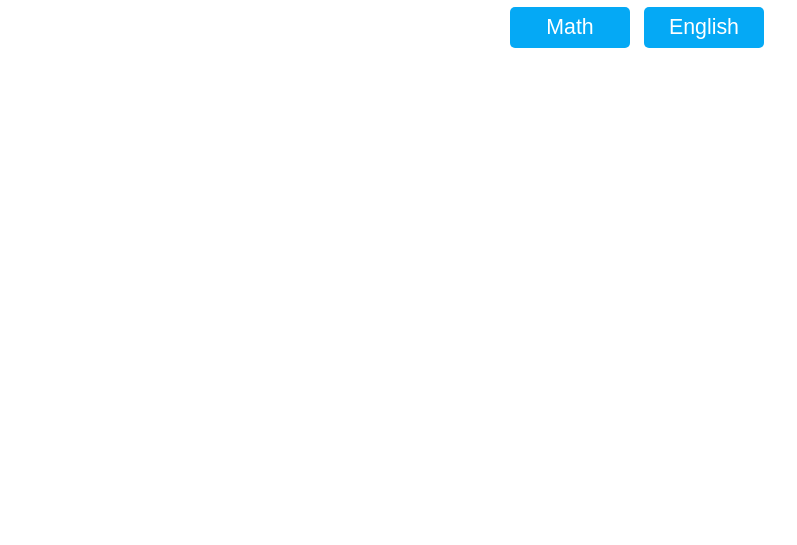
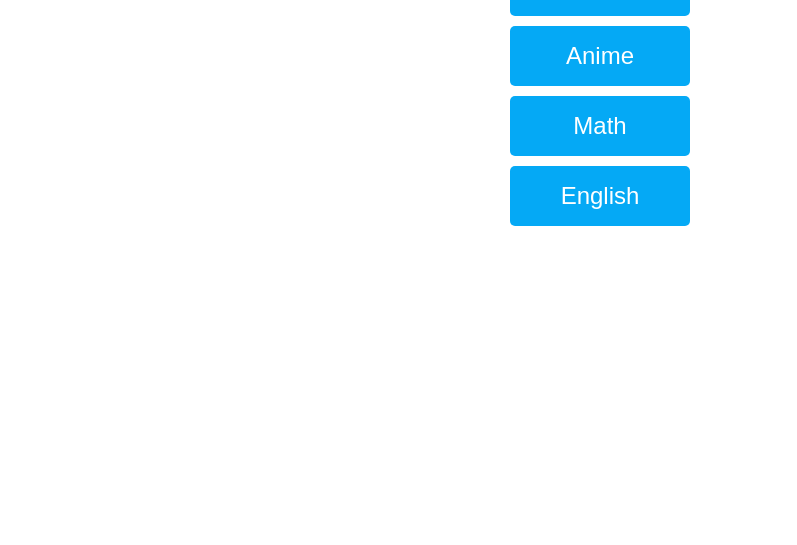
Before and after one commit to makcoc/QuizGame-project, a plain HTML site: page index.html in a window 1280 px wide. Shown: the part 255-800 px from the top of the page, without its empty margins (0-797 px from the left). Drawn offline with Linux system fonts and the light colour scheme.

Commit message:
Update style.css

```diff
--- a/css/style.css
+++ b/css/style.css
@@ -7,9 +7,9 @@
   background-color: #05a9f5;
   border-radius: 5px;
   border: 0;
-  padding: 8px 16px;
-  width: 120px;
-  font-size: 16pt;
+  padding: 16px 16px;
+  width: 180px;
+  font-size: 18pt;
   }
 .main_btns:hover {
   background-color: #0585c0
```
